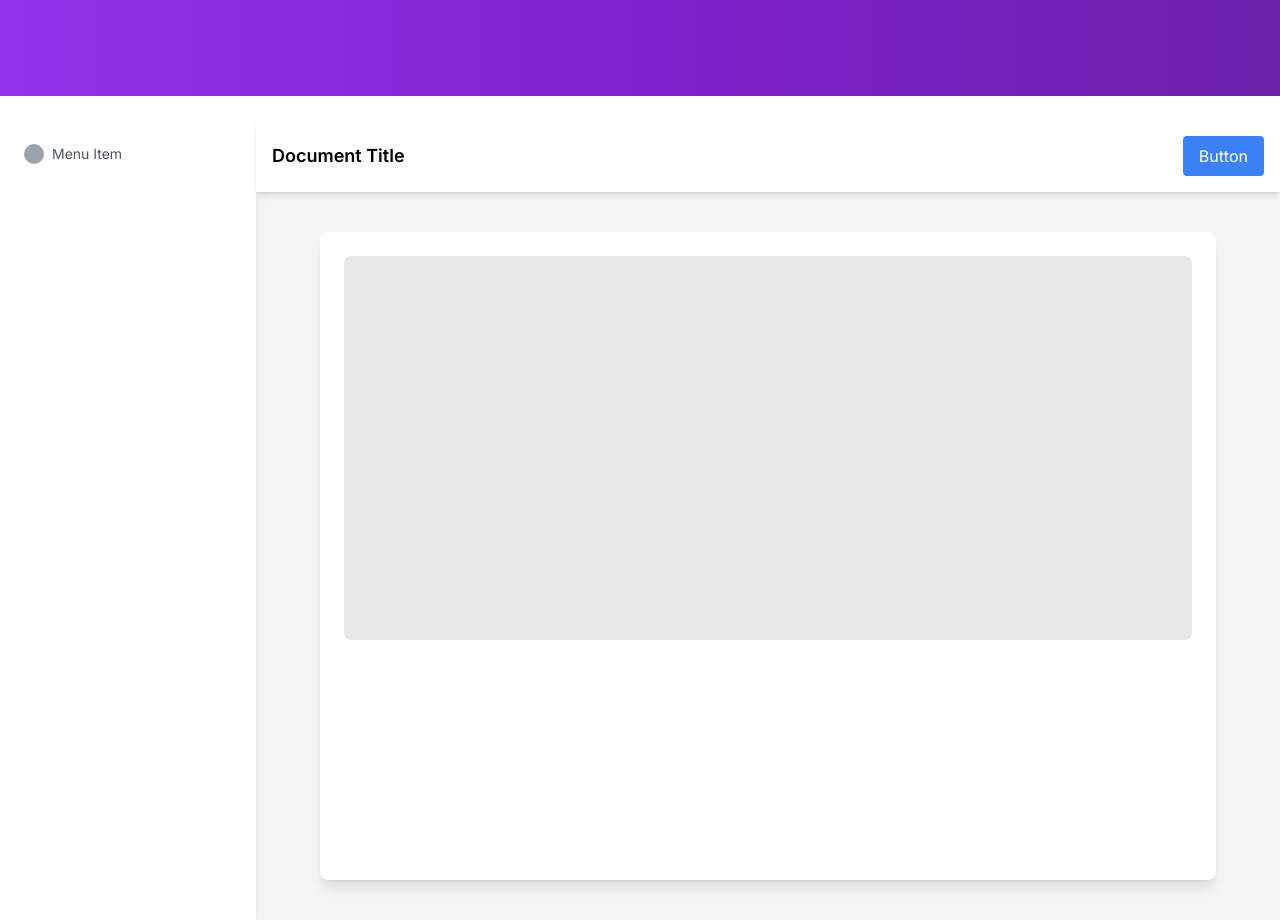
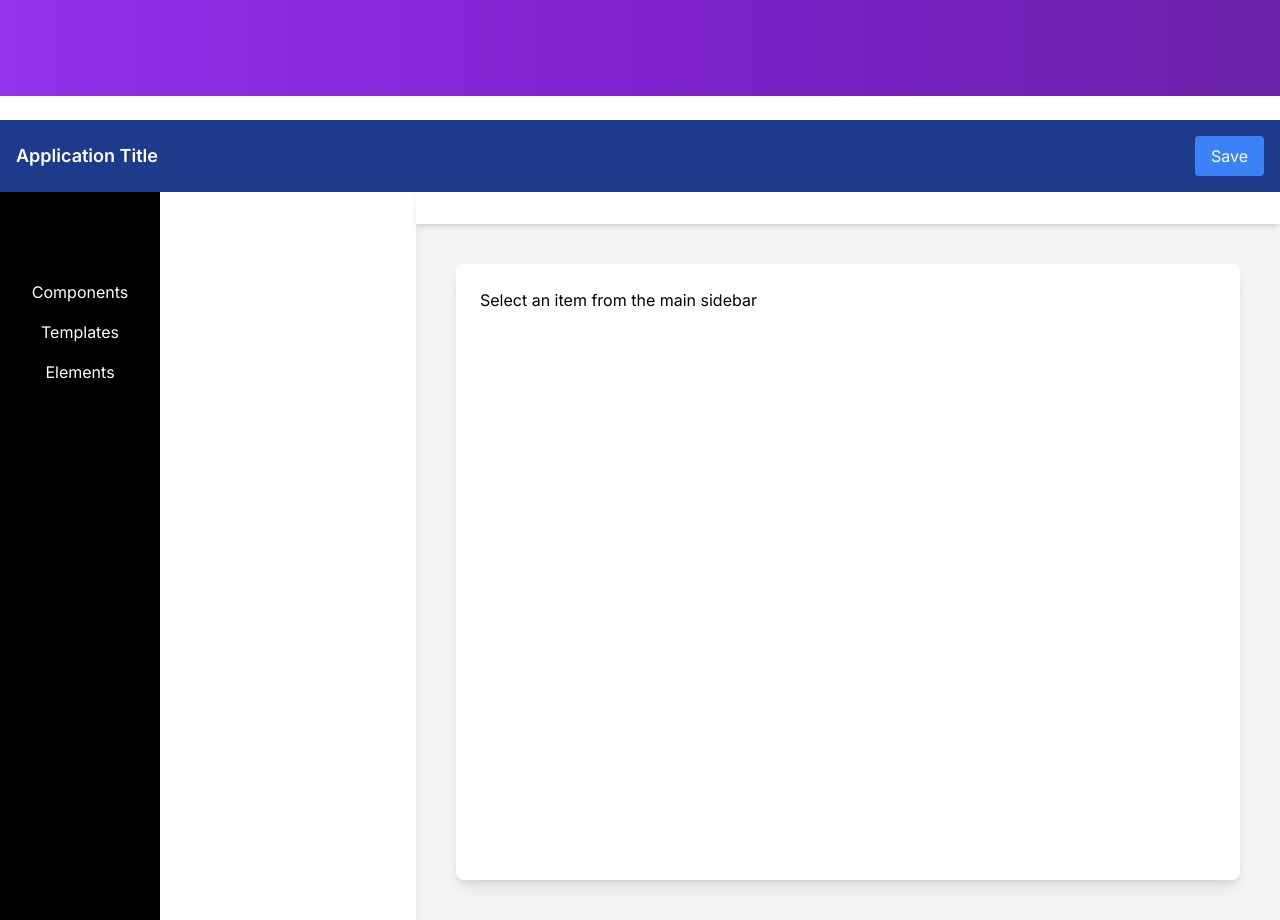
Before and after one commit to cmiley1/component-library, a Next.js app: page / in a window 1280 px wide. Shown: the part 2120-3040 px from the top of the page. Built offline with nearby package versions, Linux system fonts and the light colour scheme.

Commit message:
functionality to sidebars

```diff
--- a/src/components/canvaComponent.tsx
+++ b/src/components/canvaComponent.tsx
@@ -1,42 +1,104 @@
-// components/CanvaLikeComponent.js
+"use client";
 
-export default function canvaComponent() {
+import React, { useState } from "react";
+
+export default function CanvaLikeComponent() {
+  const [selectedElement, setSelectedElement] = useState(null);
+  const [currentSidebarContent, setCurrentSidebarContent] = useState([]);
+
+  const components = [
+    { id: 1, name: "Component 1", content: "Content for Component 1" },
+    { id: 2, name: "Component 2", content: "Content for Component 2" },
+    // ... more components
+  ];
+
+  const templates = [
+    { id: 1, name: "Template 1", content: "Content for Template 1" },
+    { id: 2, name: "Template 2", content: "Content for Template 2" },
+    // ... more templates
+  ];
+
+  const elements = [
+    { id: 1, name: "Element 1", content: "Content for Element 1" },
+    { id: 2, name: "Element 2", content: "Content for Element 2" },
+    // ... more elements
+  ];
+
+  // Function to update main sidebar based on skinny sidebar selection
+  const updateMainSidebar = (elementData) => {
+    setCurrentSidebarContent(elementData);
+    setSelectedElement(null); // Reset the selected element
+  };
+
   return (
-    <div className="flex h-screen overflow-hidden bg-gray-100">
-      {/* Sidebar */}
-      <div className="w-64 bg-white p-4 shadow-lg">
-        {/* Placeholder for Sidebar content */}
-        <div className="space-y-2">
-          {/* Repeat this block for each sidebar item */}
-          <div className="flex items-center space-x-2 p-2 hover:bg-gray-200 rounded">
-            {/* Icon placeholder */}
-            <div className="h-5 w-5 bg-gray-400 rounded-full"></div>
-            {/* Text placeholder */}
-            <span className="text-gray-600 text-sm">Menu Item</span>
-          </div>
-          {/* ... other sidebar items */}
+    <div className="flex flex-col h-screen overflow-hidden bg-gray-100">
+      {/* Top-level Header */}
+      <div className="flex-shrink-0 bg-blue-900 p-4 shadow-md w-full">
+        <div className="flex justify-between items-center">
+          <h1 className="text-lg text-white font-semibold">
+            Application Title
+          </h1>
+          <button className="px-4 py-2 bg-blue-500 text-white rounded hover:bg-blue-600 transition duration-300">
+            Save
+          </button>
         </div>
       </div>
 
-      {/* Main content area */}
-      <div className="flex flex-col flex-1">
-        {/* Header */}
-        <div className="flex-shrink-0 bg-white p-4 shadow-md">
-          {/* Placeholder for Header content */}
-          <div className="flex justify-between items-center">
-            <h1 className="text-lg font-semibold">Document Title</h1>
-            <button className="px-4 py-2 bg-blue-500 text-white rounded hover:bg-blue-600 transition duration-300">
-              Button
-            </button>
-          </div>
+      {/* Lower section including both sidebars and main content */}
+      <div className="flex flex-1 overflow-hidden">
+        {/* Skinny Sidebar */}
+        <div className="w-20 p-20 bg-black text-white p-2 shadow-lg overflow-auto hover:bg-gray-10">
+          <button
+            onClick={() => updateMainSidebar(components)}
+            className="w-full flex flex-col items-center py-2 rounded hover:bg-white"
+          >
+            Components
+          </button>
+          <button
+            onClick={() => updateMainSidebar(templates)}
+            className="w-full flex flex-col items-center py-2 rounded hover:bg-gray-700 focus:bg-gray-700"
+          >
+            Templates
+          </button>
+          <button
+            onClick={() => updateMainSidebar(elements)}
+            className="w-full flex flex-col items-center py-2 rounded hover:bg-gray-700 focus:bg-gray-700"
+          >
+            Elements
+          </button>
         </div>
 
-        {/* Document area */}
-        <div className="flex-grow p-10 overflow-auto">
-          {/* Placeholder for Document with tools */}
-          <div className="bg-white w-full h-full max-w-4xl mx-auto shadow-lg rounded-lg p-6">
-            {/* Placeholder for Document content and tools */}
-            <div className="h-96 w-full bg-gray-200 rounded-lg"></div>
+        {/* Main Sidebar */}
+        <div className="w-64 bg-white p-4 shadow-lg overflow-auto">
+          {currentSidebarContent.map((item) => (
+            <button
+              key={item.id}
+              onClick={() => setSelectedElement(item)}
+              className="flex items-center space-x-2 p-2 w-full text-left hover:bg-gray-200 rounded"
+            >
+              <span className="text-gray-600 text-sm">{item.name}</span>
+            </button>
+          ))}
+        </div>
+
+        {/* Main Content Area */}
+        <div className="flex flex-col flex-grow">
+          <div className="flex-shrink-0 bg-white p-4 shadow-md w-full">
+            {/* Secondary Navbar content can be placed here */}
+          </div>
+
+          {/* Document Area */}
+          <div className="flex-grow p-10 overflow-auto">
+            <div className="bg-white w-full h-full max-w-4xl mx-auto shadow-lg rounded-lg p-6">
+              {/* Render the selected element's content */}
+              {selectedElement ? (
+                <div className="p-4 border border-gray-300 rounded">
+                  {selectedElement.content}
+                </div>
+              ) : (
+                "Select an item from the main sidebar"
+              )}
+            </div>
           </div>
         </div>
       </div>
```
